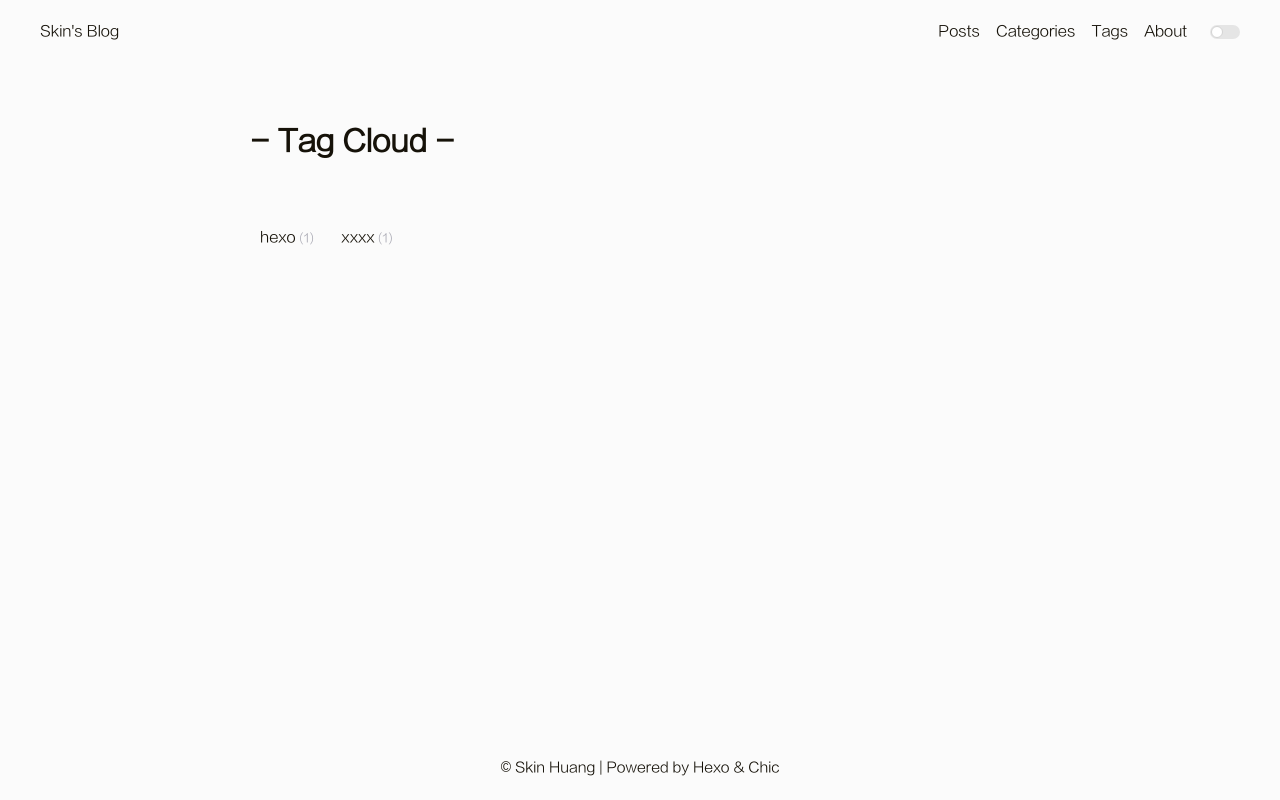
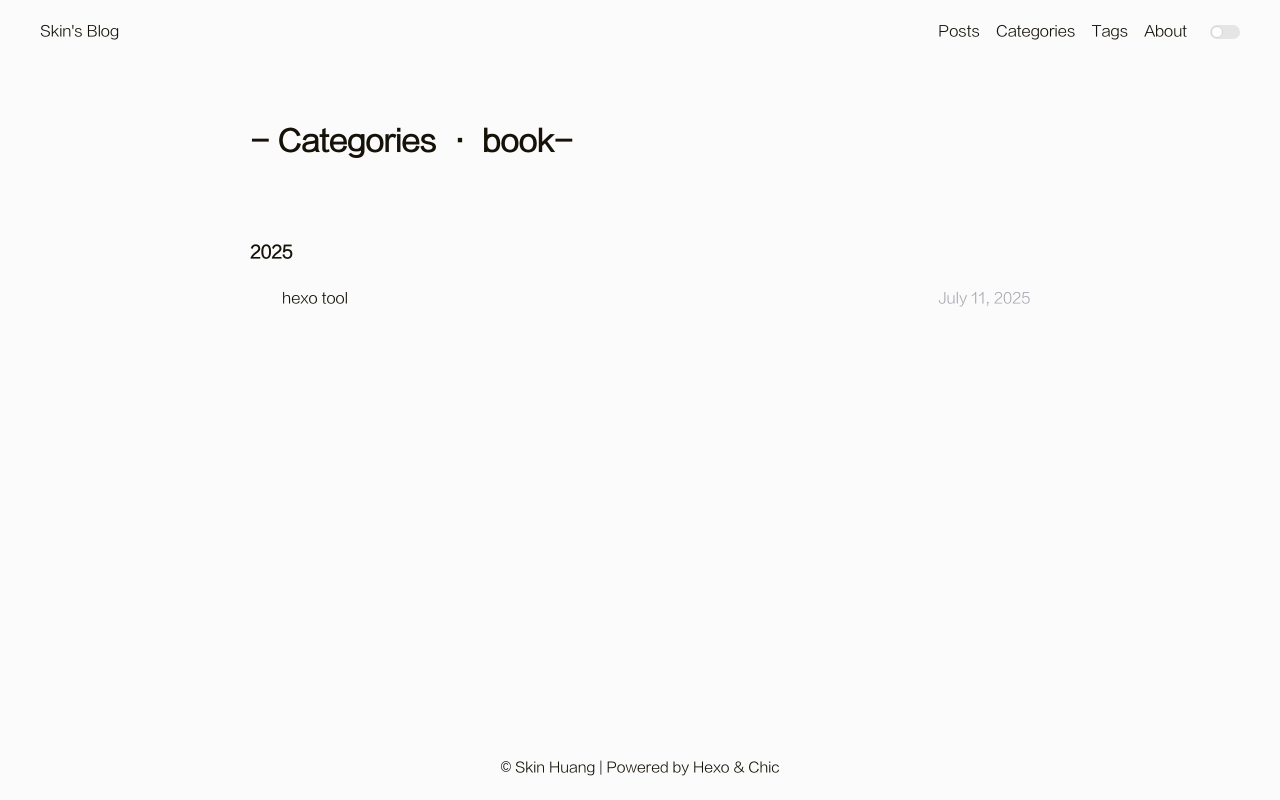
Before and after one commit to Hsaijin/Hsaijin.github.io, a plain HTML site: page categories/tool/book/index.html in a window 1280 px wide. Drawn offline with Linux system fonts and the light colour scheme.

Commit message:
Site updated: 2025-07-11 15:49:37

```diff
--- a/tags/index.html
+++ b/categories/tool/book/index.html
@@ -13,7 +13,7 @@
 
 
 
-<title>tags | Hexo</title>
+<title>Category: book | Hexo</title>
 
 
 
@@ -133,20 +133,29 @@
             <div class="main">
 
 
-    <div class="container">
-        <div class="post-wrap tags">
-            <h2 class="post-title">-&nbsp;Tag Cloud&nbsp;-</h2>
 
-            <div class="tag-cloud-tags">
 
-                    <a href="/tags/hexo/">hexo<small>(1)</small></a>
+<div class="container">
+    <div class="post-wrap categories">
+        <h2 class="post-title">-&nbsp;Categories&nbsp;·&nbsp;book-</h2>
+    </div>
+    <div class="post-wrap archive">
 
-                    <a href="/tags/xxxx/">xxxx<small>(1)</small></a>
 
-            </div>
-        </div>
-    </div>
 
+
+
+            <h3>2025</h3>
+
+
+        <article class="archive-item">
+            <a class="archive-item-link" href="/2025/07/11/test/">hexo tool</a>
+            <span class="archive-item-date">July 11, 2025</span>
+        </article>
+
+
+</div>
+</div>
 
             </div>
             <footer id="footer" class="footer">
```
Also changed, not shown: 2025/07/11/test/index.html (+2 -0 lines), categories/index.html (+24 -2 lines).
